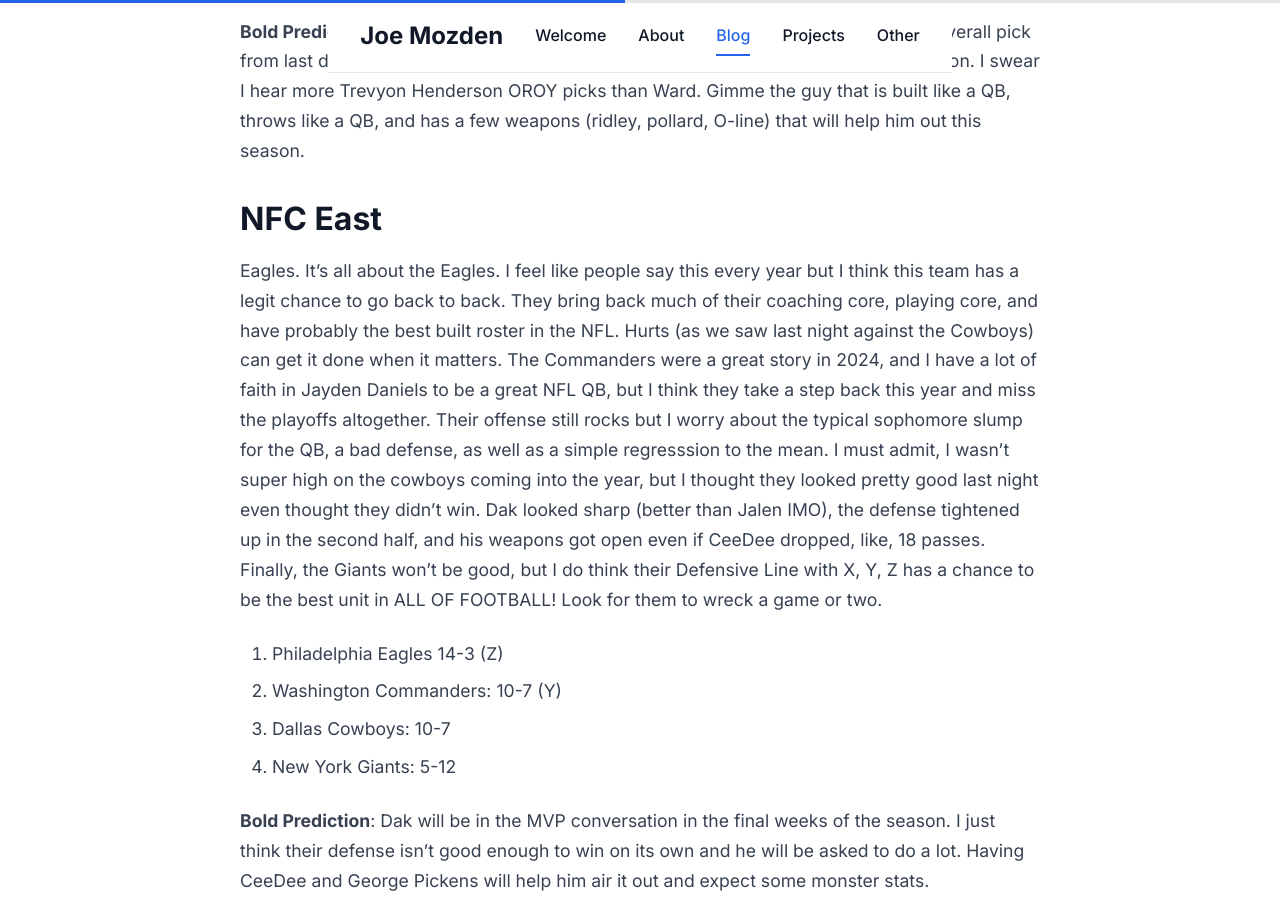
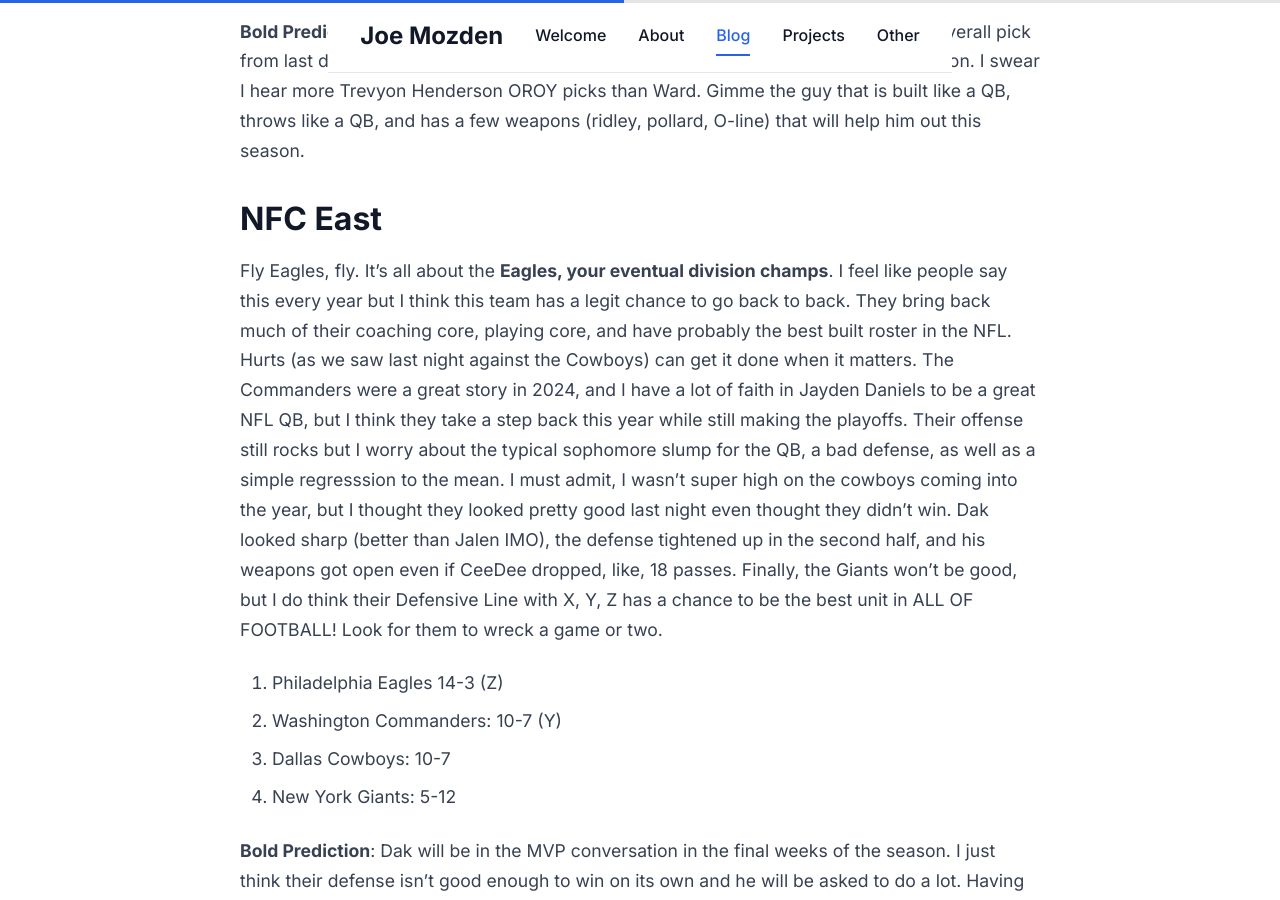
Before and after one commit to jmozden3/jmozden3.github.io, a Jekyll site: the page built from _posts/2025-09-05-2025-nfl-predictions.md, in a window 1280 px wide and 900 px high, scrolled down 4459 px. Built offline with Jekyll 4.4.1, drawn with Linux system fonts in a browser that asks for light colours.

Commit message:
nfl update v3

```diff
--- a/_posts/2025-09-05-2025-nfl-predictions.md
+++ b/_posts/2025-09-05-2025-nfl-predictions.md
@@ -62,7 +62,7 @@
 
 ## NFC East
 
-Eagles. It's all about the Eagles. I feel like people say this every year but I think this team has a legit chance to go back to back. They bring back much of their coaching core, playing core, and have probably the best built roster in the NFL. Hurts (as we saw last night against the Cowboys) can get it done when it matters. The Commanders were a great story in 2024, and I have a lot of faith in Jayden Daniels to be a great NFL QB, but I think they take a step back this year and miss the playoffs altogether. Their offense still rocks but I worry about the typical sophomore slump for the QB, a bad defense, as well as a simple regresssion to the mean. I must admit, I wasn't super high on the cowboys coming into the year, but I thought they looked pretty good last night even thought they didn't win. Dak looked sharp (better than Jalen IMO), the defense tightened up in the second half, and his weapons got open even if CeeDee dropped, like, 18 passes. Finally, the Giants won't be good, but I do think their Defensive Line with X, Y, Z has a chance to be the best unit in ALL OF FOOTBALL! Look for them to wreck a game or two.
+Fly Eagles, fly. It's all about the **Eagles, your eventual division champs**. I feel like people say this every year but I think this team has a legit chance to go back to back. They bring back much of their coaching core, playing core, and have probably the best built roster in the NFL. Hurts (as we saw last night against the Cowboys) can get it done when it matters. The Commanders were a great story in 2024, and I have a lot of faith in Jayden Daniels to be a great NFL QB, but I think they take a step back this year while still making the playoffs. Their offense still rocks but I worry about the typical sophomore slump for the QB, a bad defense, as well as a simple regresssion to the mean. I must admit, I wasn't super high on the cowboys coming into the year, but I thought they looked pretty good last night even thought they didn't win. Dak looked sharp (better than Jalen IMO), the defense tightened up in the second half, and his weapons got open even if CeeDee dropped, like, 18 passes. Finally, the Giants won't be good, but I do think their Defensive Line with X, Y, Z has a chance to be the best unit in ALL OF FOOTBALL! Look for them to wreck a game or two.
 
 1. Philadelphia Eagles 14-3 (Z)
 2. Washington Commanders: 10-7 (Y)
```
